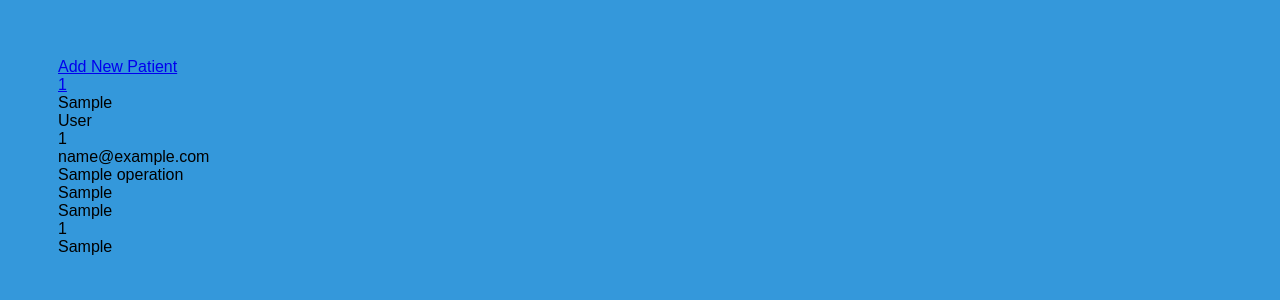
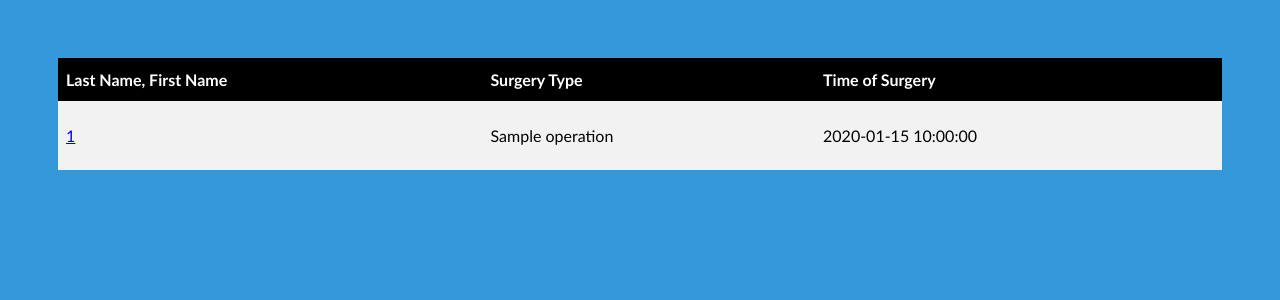
Before and after one commit to akibrhast/postOpCare, a Python web app: template app/templates/doctordashboard.html in a window 1280 px wide. Shown: the top 300 px of the page. Run offline with Jinja, Linux system fonts and the light colour scheme; the template is opened without the code that fills it: most values are stand-ins (such as "Sample title", 1, 10 or a date in 2020); some libraries are stand-ins or nearby versions.

Commit message:
added table to doctor dashboard

```diff
--- a/app/static/css/doctordashboard.css
+++ b/app/static/css/doctordashboard.css
@@ -0,0 +1,23 @@
+#customers {
+    font-family: "Trebuchet MS", Arial, Helvetica, sans-serif;
+    border-collapse: collapse;
+    width: 100%;
+  }
+
+  #customers td, #customers th {
+    border: none;
+    padding: 25px 8px 25px 8px;
+  }
+
+  #customers tr:nth-child(even){background-color: #f2f2f2;}
+  #customers tr:nth-child(odd){background-color: #97979c;}
+
+  #customers tr:hover {background-color: #ddd;}
+
+  #customers th {
+    padding-top: 12px;
+    padding-bottom: 12px;
+    text-align: left;
+    background-color:black;
+    color: white;
+  }
--- a/app/templates/doctordashboard.html
+++ b/app/templates/doctordashboard.html
@@ -1,23 +1,47 @@
+<link type="text/css" rel="stylesheet" href="static/css/doctordashboard.css" >
+
 {% extends 'base.html' %}
 
 {% block page %}
 
-<div>
+
+
+
+<table id="customers">
+    <tr>
+        <th>Last Name, First Name</th>
+        <th>Surgery Type</th>
+        <th>Time of Surgery</th>
+    </tr>
+
+        <tr>
+            <td><a href="{{ url_for('detailedPatientInfo', patientid=patient.id) }}">{{patient.id}}</a></td>
+            <td>{{patient.operation}}</td>
+            <td>{{patient.operationDate}}</td>
+        </tr>
+
+
+
+    </table>
+
+<!-- <div>
     <a href="#">Add New Patient</a>
-</div>
+</div> -->
 
-{% for patient in patients%}
-    <div><a href="{{ url_for('detailedPatientInfo', patientid=patient.id) }}">{{patient.id}}</a></div>
-    <div>{{patient.firstName}}</div>
-    <div>{{patient.lastName}}</div>
-    <div>{{patient.phoneNumber}}</div>
+
+<!--
+{% for patient in patients%} -->
+    <!-- <div><a href="{{ url_for('detailedPatientInfo', patientid=patient.id) }}">{{patient.id}}</a></div> -->
+
+
+    <!-- <div>{{patient.phoneNumber}}</div>
     <div>{{patient.email}}</div>
-    <div>{{patient.operation}}</div>
+    <div></div>
     <div>{{patient.prescriptionMed}}</div>
     <div>{{patient.prescriptionDosage}}</div>
     <div>{{patient.priorOpioid}}</div>
     <div>{{patient.onAntidepressants}}</div>
 
-{% endfor %}
+{% endfor %} -->
 
 {%endblock%}
```
